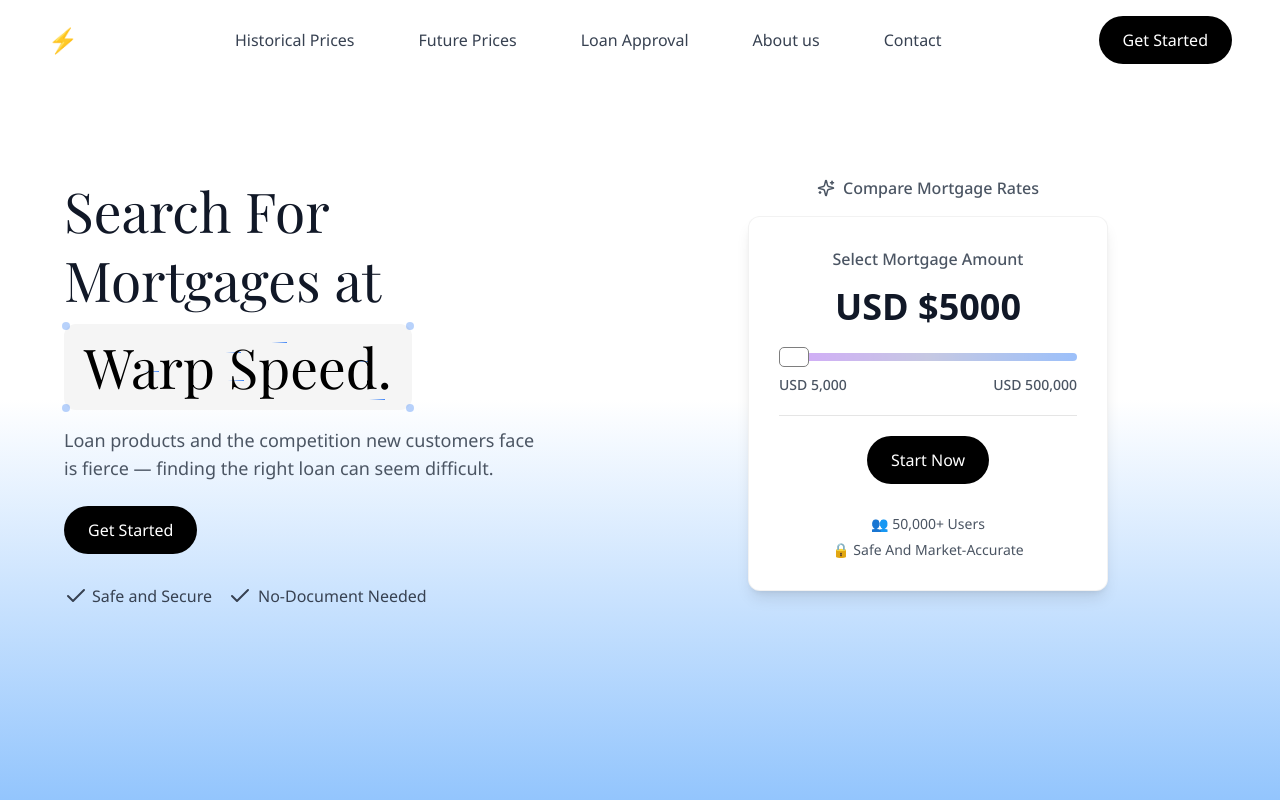
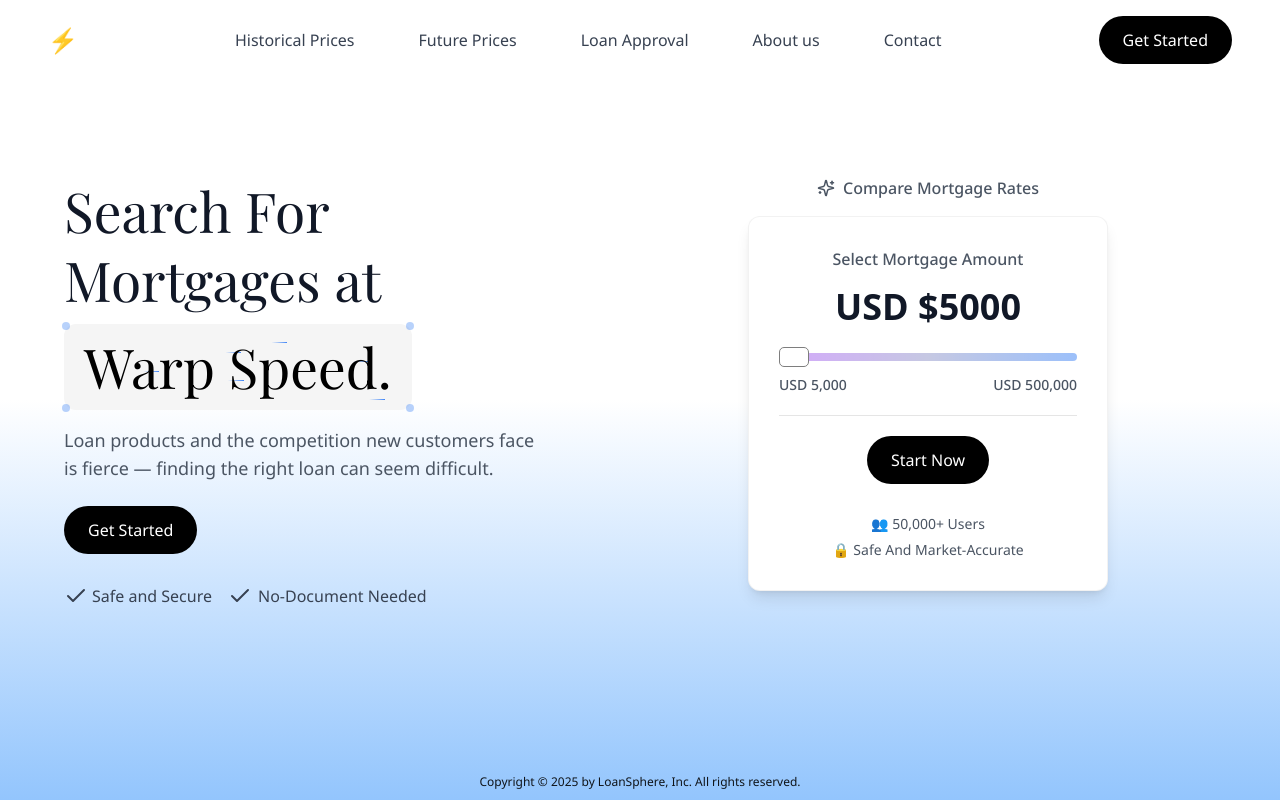
Before and after one commit to LucidJoy/LoanSphere, a Next.js app: page / in a window 1280 px wide. Built offline with nearby package versions, Linux system fonts and the light colour scheme; a web font is replaced by a local one.

Commit message:
copyright

```diff
--- a/pages/index.js
+++ b/pages/index.js
@@ -113,6 +113,12 @@ export default function Home() {
             </div>
           </div>
         </div>
+
+        <div className='absolute bottom-[10px]'>
+          <p className='text-black/90 text-xs'>
+            Copyright © 2025 by LoanSphere, Inc. All rights reserved.
+          </p>
+        </div>
       </div>
     </main>
   );
```
